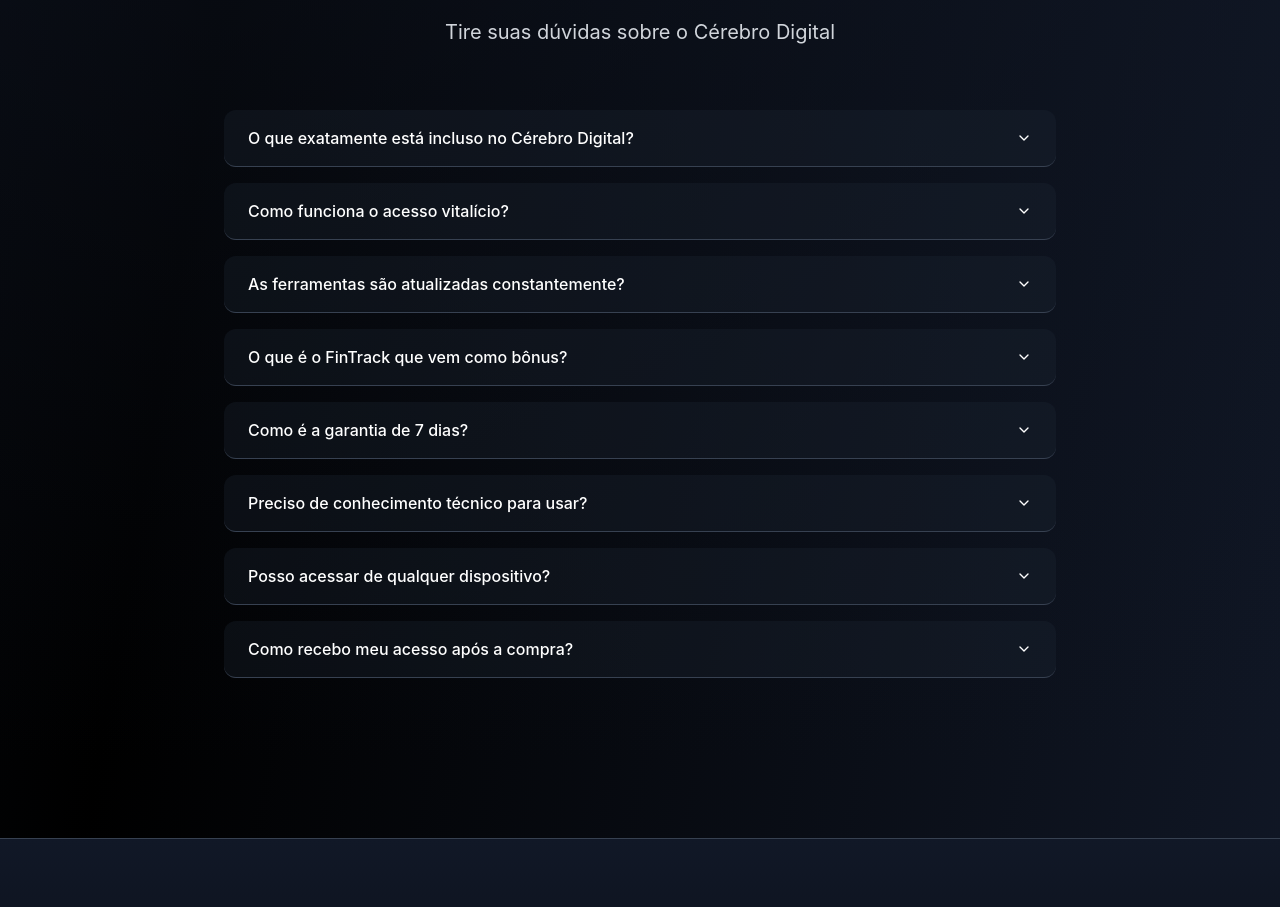
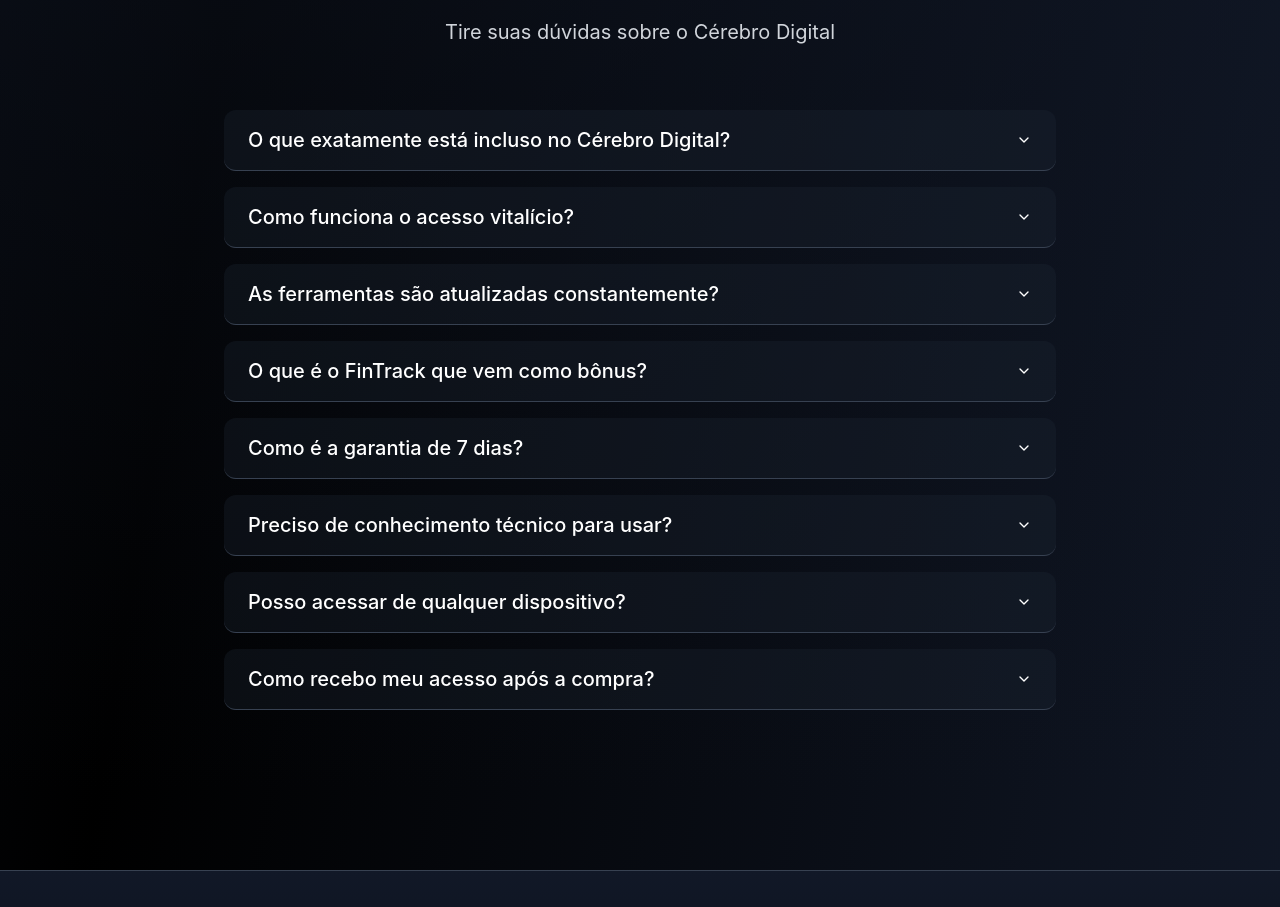
Before and after one commit to alef-tav/digital-brain-hub-ai-97, a React (Vite) app: page / in a window 1280 px wide. Shown: the part 6463-7370 px from the top of the page. Built offline with nearby package versions, Linux system fonts and the light colour scheme.

Commit message:
Increase FAQ section size on desktop
Adjusted the FAQ section in `src/pages/LandingPage.tsx` to be larger on desktop screens.

```diff
--- a/src/pages/LandingPage.tsx
+++ b/src/pages/LandingPage.tsx
@@ -540,73 +540,73 @@ const LandingPage = () => {
 
           <Accordion type="single" collapsible className="space-y-4">
             <AccordionItem value="item-1" className="bg-gray-800/30 border-gray-700 rounded-xl px-6">
-              <AccordionTrigger className="text-white hover:text-red-400 text-left">
+              <AccordionTrigger className="text-white hover:text-red-400 text-left text-base md:text-lg lg:text-xl">
                 O que exatamente está incluso no Cérebro Digital?
               </AccordionTrigger>
-              <AccordionContent className="text-gray-300">
+              <AccordionContent className="text-gray-300 text-sm md:text-base lg:text-lg">
                 Você recebe acesso a mais de 200 ferramentas organizadas em 15 categorias diferentes, incluindo IA, automação, criação de vídeos, copywriting, design e muito mais. Também inclui o dashboard FinTrack como bônus gratuito.
               </AccordionContent>
             </AccordionItem>
 
             <AccordionItem value="item-2" className="bg-gray-800/30 border-gray-700 rounded-xl px-6">
-              <AccordionTrigger className="text-white hover:text-red-400 text-left">
+              <AccordionTrigger className="text-white hover:text-red-400 text-left text-base md:text-lg lg:text-xl">
                 Como funciona o acesso vitalício?
               </AccordionTrigger>
-              <AccordionContent className="text-gray-300">
+              <AccordionContent className="text-gray-300 text-sm md:text-base lg:text-lg">
                 Após a compra, você receberá login e senha para acessar a plataforma para sempre. Não há mensalidades ou taxas recorrentes. Uma vez comprado, é seu para sempre.
               </AccordionContent>
             </AccordionItem>
 
             <AccordionItem value="item-3" className="bg-gray-800/30 border-gray-700 rounded-xl px-6">
-              <AccordionTrigger className="text-white hover:text-red-400 text-left">
+              <AccordionTrigger className="text-white hover:text-red-400 text-left text-base md:text-lg lg:text-xl">
                 As ferramentas são atualizadas constantemente?
               </AccordionTrigger>
-              <AccordionContent className="text-gray-300">
+              <AccordionContent className="text-gray-300 text-sm md:text-base lg:text-lg">
                 Sim! Adicionamos novas ferramentas quase diariamente. Você sempre terá acesso às últimas inovações sem custo adicional.
               </AccordionContent>
             </AccordionItem>
 
             <AccordionItem value="item-4" className="bg-gray-800/30 border-gray-700 rounded-xl px-6">
-              <AccordionTrigger className="text-white hover:text-red-400 text-left">
+              <AccordionTrigger className="text-white hover:text-red-400 text-left text-base md:text-lg lg:text-xl">
                 O que é o FinTrack que vem como bônus?
               </AccordionTrigger>
-              <AccordionContent className="text-gray-300">
+              <AccordionContent className="text-gray-300 text-sm md:text-base lg:text-lg">
                 O FinTrack é um dashboard financeiro completo para você gerenciar suas finanças pessoais. Acompanhe receitas, despesas, múltiplas contas e defina metas financeiras. Valor individual de R$ 197, mas você recebe grátis.
               </AccordionContent>
             </AccordionItem>
 
             <AccordionItem value="item-5" className="bg-gray-800/30 border-gray-700 rounded-xl px-6">
-              <AccordionTrigger className="text-white hover:text-red-400 text-left">
+              <AccordionTrigger className="text-white hover:text-red-400 text-left text-base md:text-lg lg:text-xl">
                 Como é a garantia de 7 dias?
               </AccordionTrigger>
-              <AccordionContent className="text-gray-300">
+              <AccordionContent className="text-gray-300 text-sm md:text-base lg:text-lg">
                 Você tem 7 dias corridos para testar todo o conteúdo. Se por qualquer motivo não ficar satisfeito, devolvemos 100% do seu investimento, sem perguntas.
               </AccordionContent>
             </AccordionItem>
 
             <AccordionItem value="item-6" className="bg-gray-800/30 border-gray-700 rounded-xl px-6">
-              <AccordionTrigger className="text-white hover:text-red-400 text-left">
+              <AccordionTrigger className="text-white hover:text-red-400 text-left text-base md:text-lg lg:text-xl">
                 Preciso de conhecimento técnico para usar?
               </AccordionTrigger>
-              <AccordionContent className="text-gray-300">
+              <AccordionContent className="text-gray-300 text-sm md:text-base lg:text-lg">
                 Não! A interface foi desenvolvida para ser intuitiva como um Netflix. Cada ferramenta tem descrição clara e as categorias facilitam encontrar exatamente o que você precisa.
               </AccordionContent>
             </AccordionItem>
 
             <AccordionItem value="item-7" className="bg-gray-800/30 border-gray-700 rounded-xl px-6">
-              <AccordionTrigger className="text-white hover:text-red-400 text-left">
+              <AccordionTrigger className="text-white hover:text-red-400 text-left text-base md:text-lg lg:text-xl">
                 Posso acessar de qualquer dispositivo?
               </AccordionTrigger>
-              <AccordionContent className="text-gray-300">
+              <AccordionContent className="text-gray-300 text-sm md:text-base lg:text-lg">
                 Sim! A plataforma é responsiva e funciona perfeitamente em computadores, tablets e smartphones. Acesse de onde estiver.
               </AccordionContent>
             </AccordionItem>
 
             <AccordionItem value="item-8" className="bg-gray-800/30 border-gray-700 rounded-xl px-6">
-              <AccordionTrigger className="text-white hover:text-red-400 text-left">
+              <AccordionTrigger className="text-white hover:text-red-400 text-left text-base md:text-lg lg:text-xl">
                 Como recebo meu acesso após a compra?
               </AccordionTrigger>
-              <AccordionContent className="text-gray-300">
+              <AccordionContent className="text-gray-300 text-sm md:text-base lg:text-lg">
                 Imediatamente após a confirmação do pagamento, você receberá um email com seus dados de acesso. O processo é totalmente automático.
               </AccordionContent>
             </AccordionItem>
```
